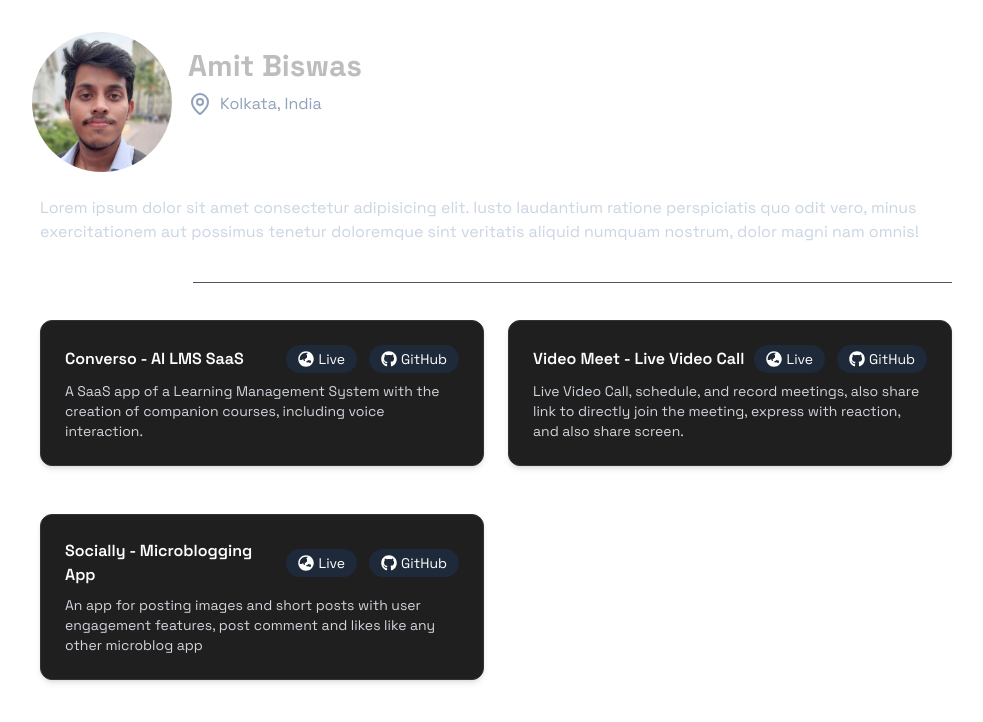
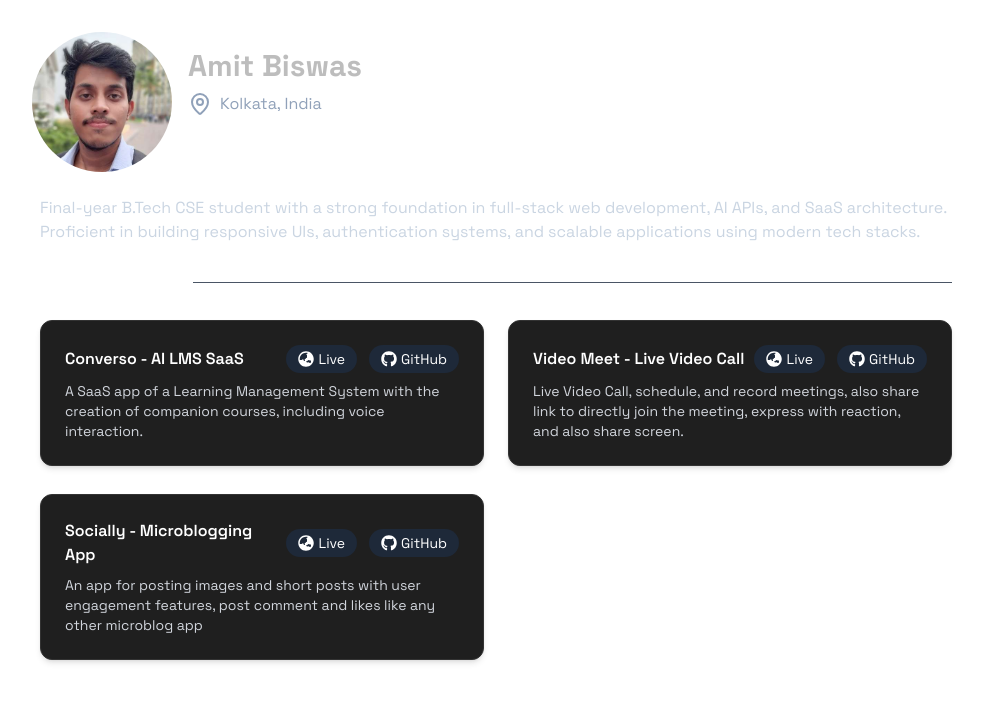
Before and after one commit to AmitBiswas1402/portfolio-1, a Next.js app: page / in a window 1280 px wide. Shown: the top 722 px of the page, without its empty margins (144-1127 px from the left). Built offline with nearby package versions, Linux system fonts and the light colour scheme.

Commit message:
Update Hero component description and adjust ProjectCard margin for consistency

```diff
--- a/components/Hero.tsx
+++ b/components/Hero.tsx
@@ -73,7 +73,7 @@ const Hero = () => {
 
       {/* Paragraph with margin top */}
       <h3 className="mt-6 m-2 text-slate-300">
-        Lorem ipsum dolor sit amet consectetur adipisicing elit. Iusto laudantium ratione perspiciatis quo odit vero, minus exercitationem aut possimus tenetur doloremque sint veritatis aliquid numquam nostrum, dolor magni nam omnis!
+        Final-year B.Tech CSE student with a strong foundation in full-stack web development, AI APIs, and SaaS architecture. Proficient in building responsive UIs, authentication systems, and scalable applications using modern tech stacks.
       </h3>
     </section>
   );
--- a/components/ProjectCard.tsx
+++ b/components/ProjectCard.tsx
@@ -13,7 +13,7 @@ interface ProjectCardProps {
 
 const ProjectCard = ({ name, desc, website, github }: ProjectCardProps) => {
   return (
-    <article className="bg-[#1f1f1f] border border-[#333] rounded-xl p-6 mb-6 shadow-md hover:shadow-lg transition-shadow duration-300">
+    <article className="bg-[#1f1f1f] border border-[#333] rounded-xl p-6 mb-1 shadow-md hover:shadow-lg transition-shadow duration-300">
       <div className="flex items-center justify-between mb-2">
         <h3 className="text-[16px] font-semibold text-white">{name}</h3>
         <div className="flex gap-3">
```
